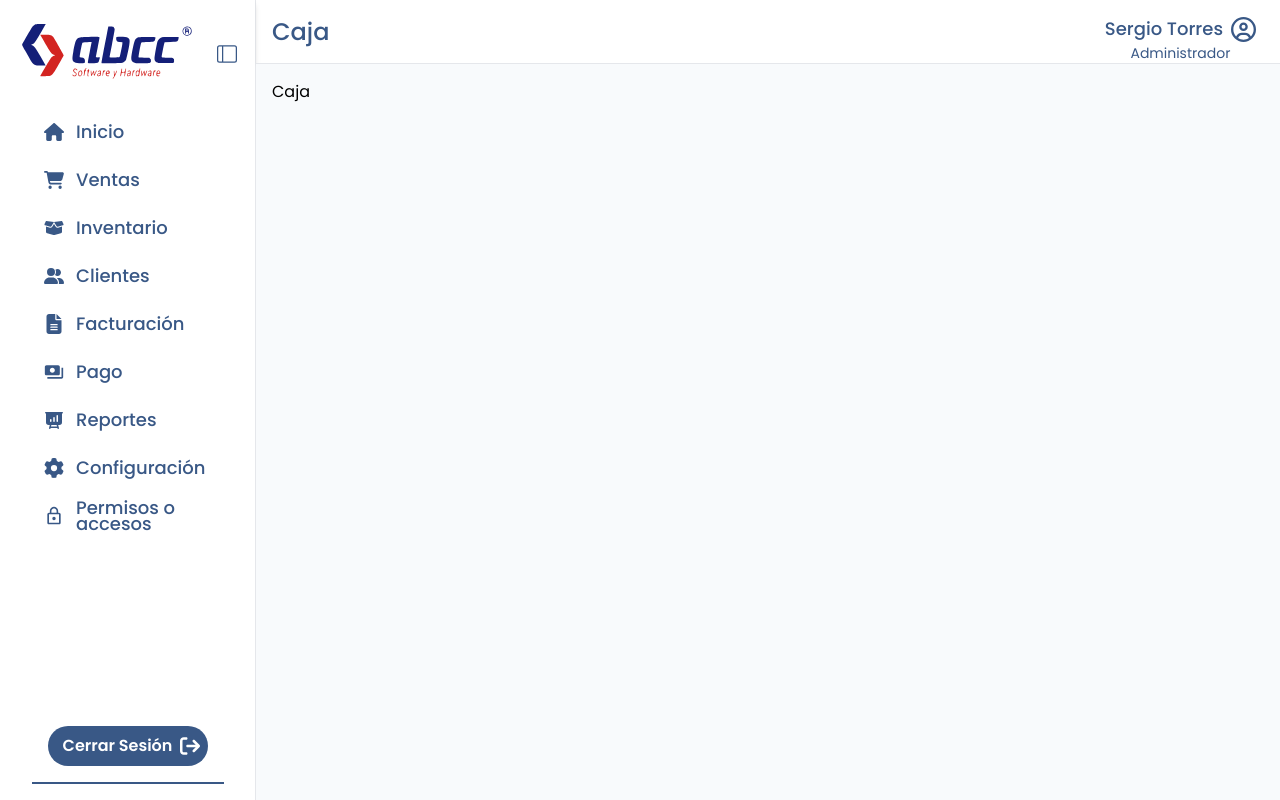
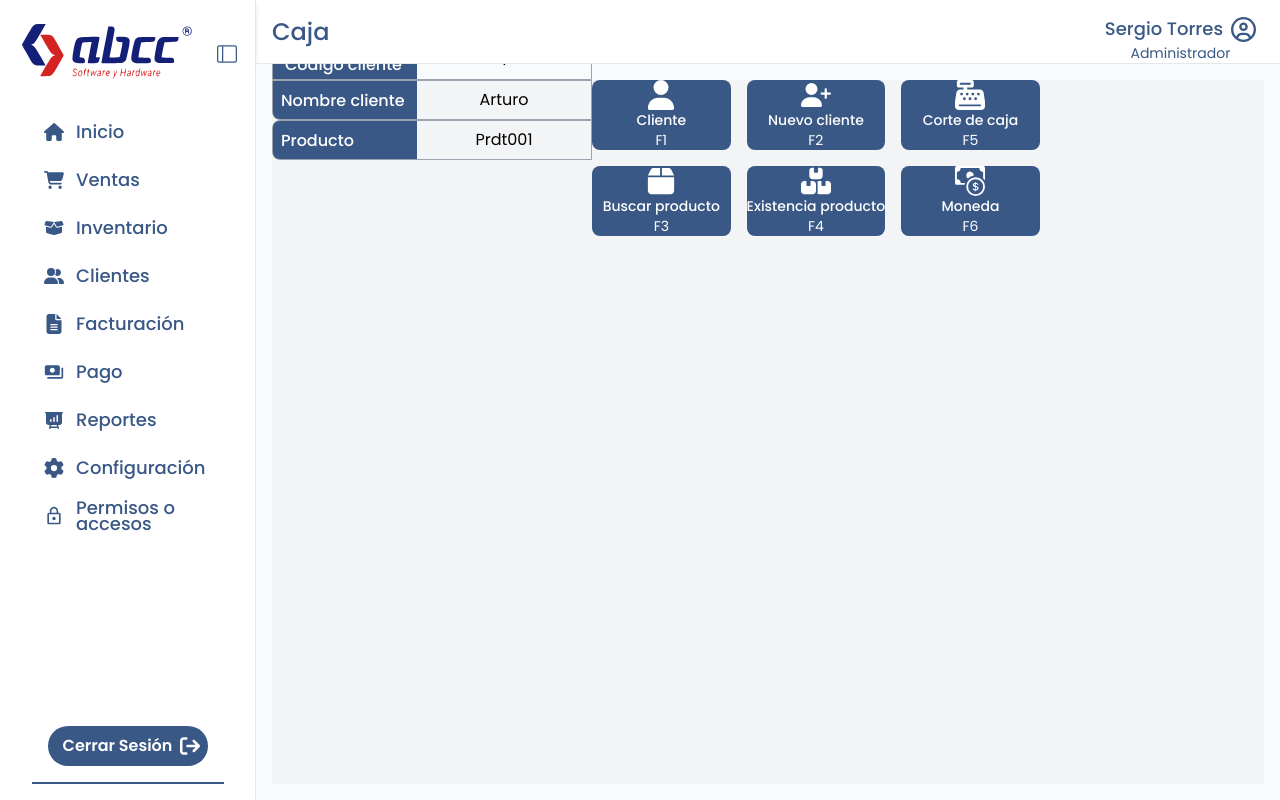
Before and after one commit to SergioToppec/Point-of-sale, a React (Vite) app: page /dashboard/pos in a window 1280 px wide. Built offline with nearby package versions, Linux system fonts and the light colour scheme.

Commit message:
Configuración avances

```diff
--- a/src/ui/components/Card.jsx
+++ b/src/ui/components/Card.jsx
@@ -6,6 +6,7 @@ export default function Card({
   onClick,
   className = "",
   titleClassName = "",
+  subtitleClassName = "",
 }) {
   return (
     <button
@@ -20,7 +21,9 @@ export default function Card({
         )}
       </span>
       <span className={`text-center font-bold ${titleClassName}`}>{title}</span>
-      {subtitle && <span className="text-center text-sm text-gray-500">{subtitle}</span>}
+      {subtitle && (
+        <span className={`text-center text-sm ${subtitleClassName}`}>{subtitle}</span>
+      )}
     </button>
   );
 }
--- /dev/null
+++ b/src/ui/components/Toggle.jsx
@@ -0,0 +1,25 @@
+export default function Toggle({ isChecked, onChange, label}) {
+  return (
+    <label className="flex items-center space-x-2 cursor-pointer">
+      <div className="relative">
+        <input
+          type="checkbox"
+          checked={isChecked}
+          onChange={onChange}
+          className="sr-only" // Oculta el checkbox
+        />
+        <div
+          className={`w-10 h-5 bg-gray-300 rounded-full shadow-inner transition ${
+            isChecked ? "bg-[#395886]" : "bg-gray-300"
+          }`}
+        ></div>
+        <div
+          className={`absolute w-4 h-4 bg-white rounded-full shadow transform transition ${
+            isChecked ? "translate-x-5" : "translate-x-1"
+          } top-1/2 -translate-y-1/2`}
+        ></div>
+      </div>
+      {label && <span>{label}</span>}
+    </label>
+  );
+}
--- a/src/ui/pos/POS.jsx
+++ b/src/ui/pos/POS.jsx
@@ -1,5 +1,9 @@
+import Options from "./components/Options";
+
 export default function POS(){
     return(
-        <div>Caja</div>
+        <div className="flex flex-col h-full w-full bg-gray-100">
+            <Options className="flex "/>
+        </div>
     )
 }
--- /dev/null
+++ b/src/ui/pos/components/Options.jsx
@@ -0,0 +1,99 @@
+import Card from "@/ui/components/Card";
+import { BsCashCoin } from "react-icons/bs";
+import {
+  FaBox,
+  FaBoxesStacked,
+  FaCashRegister,
+  FaUser,
+  FaUserPlus,
+} from "react-icons/fa6";
+
+export default function Options() {
+  const options = [
+    {
+      icon: <FaUser size={30} />,
+      title: "Cliente",
+      subtitle: "F1",
+    },
+    {
+      icon: <FaUserPlus size={30} />,
+      title: "Nuevo cliente",
+      subtitle: "F2",
+    },
+    {
+      icon: <FaCashRegister size={30} />,
+      title: "Corte de caja",
+      subtitle: "F5",
+    },
+    {
+      icon: <FaBox size={30} />,
+      title: "Buscar producto",
+      subtitle: "F3",
+    },
+    {
+      icon: <FaBoxesStacked size={30} />,
+      title: "Existencia producto",
+      subtitle: "F4",
+    },
+    {
+      icon: <BsCashCoin size={30} />,
+      title: "Moneda",
+      subtitle: "F6",
+    },
+  ];
+  const userinfo = [
+    {
+      id: 1,
+      name: "Arturo",
+    },
+  ];
+  const product = [
+    {
+      codigo: "Prdt001",
+    },
+  ];
+
+  return (
+    <div className="flex flex-row w-full bg-gray-100">
+
+      <div className="flex flex-col items-center justify-center h-10 w-80">
+        <div className="flex flex-row justify-between h-full w-full border-[1px] rounded-tl-lg border-gray-400">
+          <label className="flex flex-col h-full w-36 bg-azulOscuro  rounded-tl-[6px] text-white font-medium p-3">
+            Código cliente
+          </label>
+          <label className="flex flex-1 items-center justify-center text-black">
+            {userinfo[0].id}
+          </label>
+        </div>
+        <div className="flex flex-row justify-between h-full w-full border-[1px] rounded-bl-lg border-gray-400">
+          <label className="flex flex-col h-full w-36 bg-azulOscuro  rounded-bl-[6px] text-white font-medium p-2">
+            Nombre cliente
+          </label>
+          <label className="flex flex-1 items-center justify-center text-black">
+            {userinfo[0].name}
+          </label>
+        </div>
+        <div className="flex flex-row justify-between h-full w-full border-[1px] rounded-l-lg border-gray-400">
+          <label className="flex flex-col h-full w-36 bg-azulOscuro  rounded-l-[6px] text-white font-medium p-2">
+            Producto
+          </label>
+          <label className="flex flex-1 items-center justify-center text-black">
+            {product[0].codigo}
+          </label>
+        </div>
+      </div>
+      <div className="grid grid-cols-3 justify-center gap-4">
+        {options.map((option, index) => (
+          <Card
+            key={index}
+            className="h-32 w-24 rounded-lg hover:opacity-90 bg-azulOscuro text-white"
+            icon={option.icon}
+            title={option.title}
+            titleClassName="break-words text-center text-sm font-medium"
+            subtitle={option.subtitle}
+          />
+        ))}
+      </div>
+    </div>
+  );
+}
--- a/src/ui/settings/components/PermissionsSettings/UserInfo.jsx
+++ b/src/ui/settings/components/PermissionsSettings/UserInfo.jsx
@@ -1,12 +1,70 @@
+import { FaArrowCircleLeft, FaArrowCircleRight } from "react-icons/fa";
+import Toggle from "../../../components/Toggle";
+import { useState } from "react";
+
 export default function UserInfo() {
+  const [isToggled, setIsToggled] = useState(false);
+  const [currentUserIndex, setCurrentUserIndex] = useState(0);
+
+  const users = [
+    {
+      name: "Sergio Joel Trujillo Torres",
+      email: "sergiojoel072@gmail.com",
+      role: "Administrador",
+      caja: 1,
+    },
+    {
+      name: "Luis Arturo Ortiz Barajas",
+      email: "sora9090@gmail.com",
+      role: "Cajero",
+      caja: 2,
+    },
+  ];
+
+    const handleNextUser = () => {
+    if (currentUserIndex < users.length - 1) {
+      setCurrentUserIndex(currentUserIndex + 1);
+    }
+  };
+
+  const handlePreviousUser = () => {
+    if (currentUserIndex > 0) {
+      setCurrentUserIndex(currentUserIndex - 1);
+    }
+  };
+
+
+
   return (
-    <div>
+    <div className="flex flex-col">
+      <div className="grid grid-cols-3">
       <p className="text-azulOscuro text-lg font-semibold">
         Permisos de Usuario
       </p>
 
-      <div>
+      <div className="flex flex-row items-center justify-center px-2">
         <span className="text-sm font-medium">Usuario activo</span>
+        <Toggle
+          isChecked={isToggled}
+          onChange={(e) => setIsToggled(e.target.checked)}
+          label={isToggled ? "Activo" : "Inactivo"}
+        />
+      </div>
+
+      <div className="flex flex-row items-center justify-center text-azulOscuro p-2 gap-2">
+        <FaArrowCircleLeft
+          className={`text-gray-400 cursor-pointer ${
+            currentUserIndex === 0 ? "opacity-50 cursor-not-allowed" : ""
+          }`}
+          onClick={handlePreviousUser}
+        />
+        <FaArrowCircleRight
+          className={`cursor-pointer ${
+            currentUserIndex === users.length - 1 ? "opacity-50 cursor-not-allowed" : ""
+          }`}
+          onClick={handleNextUser}
+        />
+      </div>
       </div>
     </div>
   );
```
